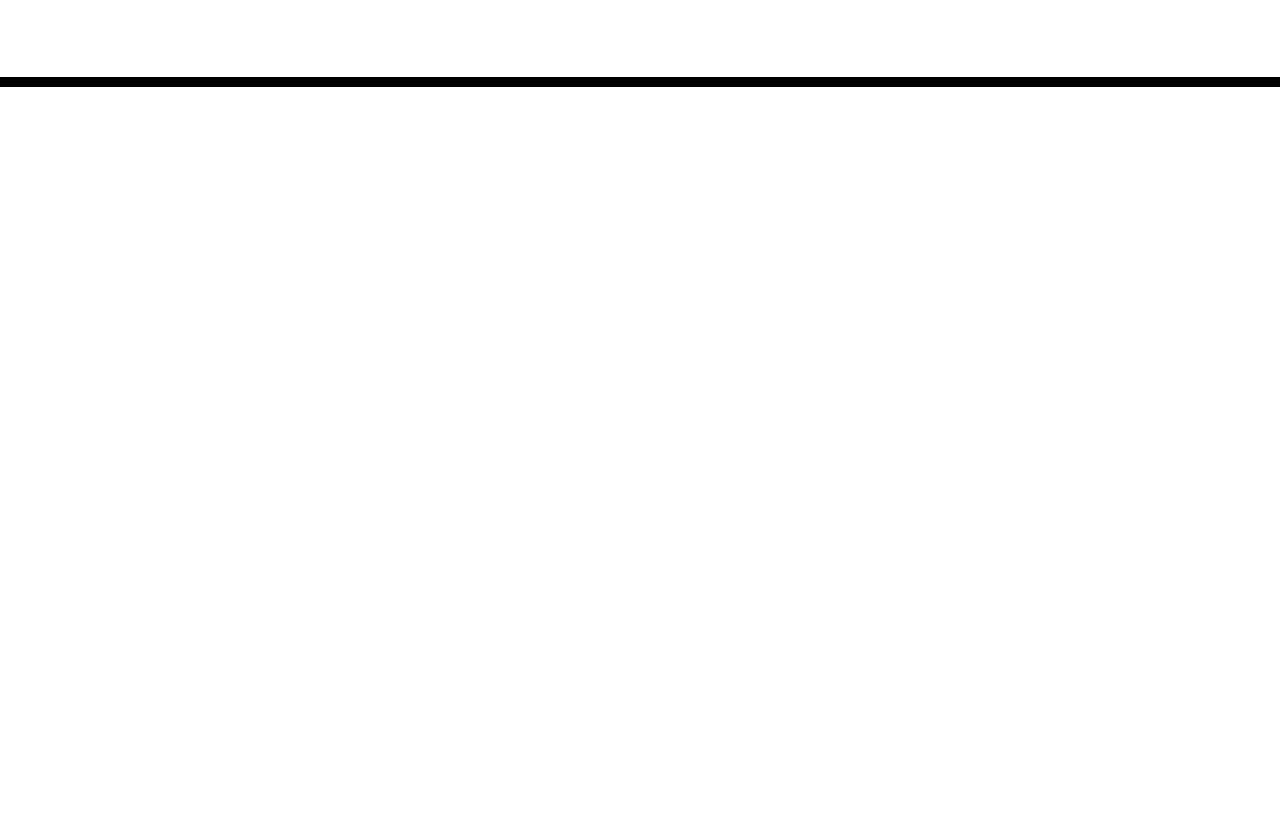
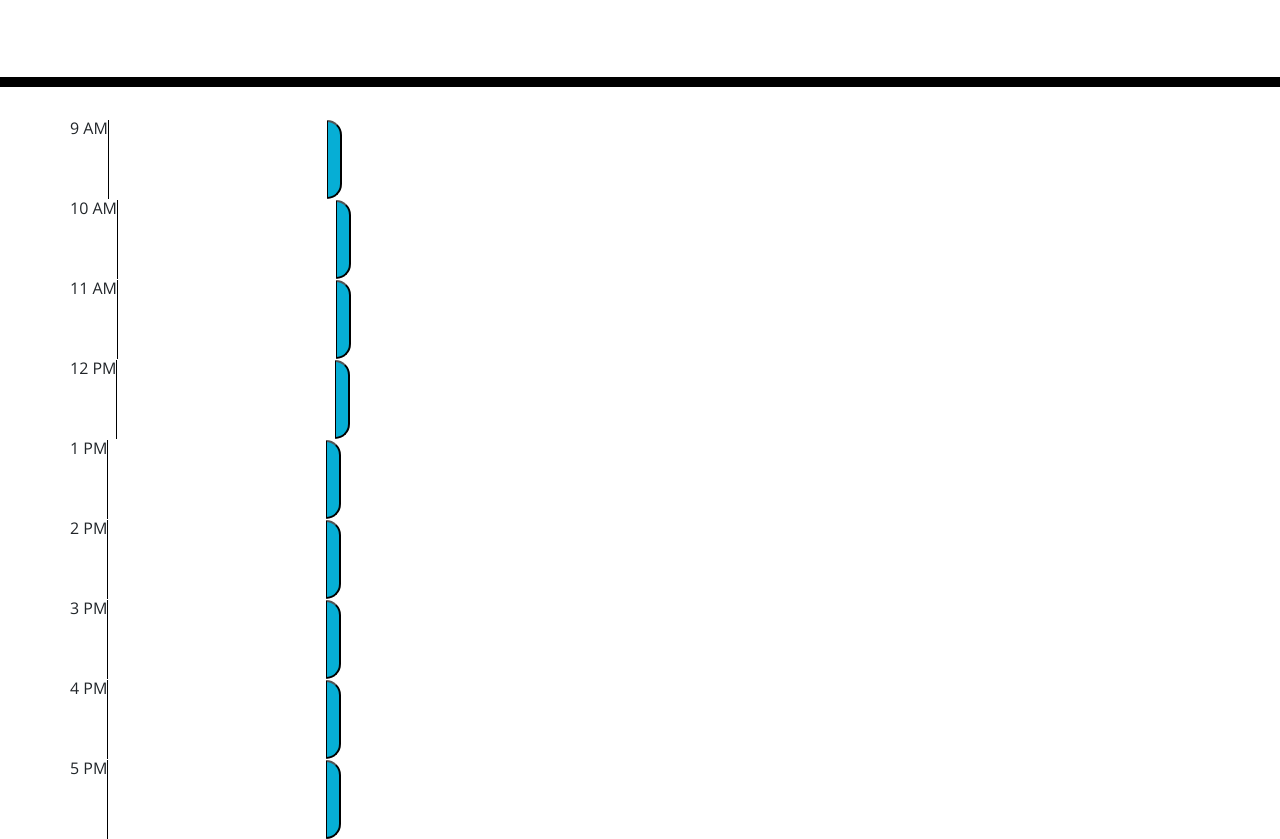
Before and after one commit to TriLea/aDailyPlanner, a plain HTML site: page Develop/index.html in a window 1280 px wide. Shown: the part 181-1020 px from the top of the page. Before the commit the page ends 800 px from the top, so only its background shows below. Drawn offline with nearby package versions, Linux system fonts and the light colour scheme.

Commit message:
just setting up skeleton

```diff
--- a/Develop/index.html
+++ b/Develop/index.html
@@ -30,8 +30,62 @@
     </header>
     <div class="container">
       <!-- Timeblocks go here -->
+      <div class="row">
+        <div class="hours">9 AM</div>
+        <textarea id="9" class="text"></textarea>
+        <button class="saveBtn"></button>
+      </div>
+
+      <div class="row">
+        <div class="hours">10 AM</div>
+        <textarea id="10" class="text"></textarea>
+        <button class="saveBtn"></button>
+      </div>
+
+      <div class="row">
+        <div class="hours">11 AM</div>
+        <textarea id="11" class="text"></textarea>
+        <button class="saveBtn"></button>
+      </div>
+
+      <div class="row">
+        <div class="hours">12 PM</div>
+        <textarea id="12" class="text"></textarea>
+        <button class="saveBtn"></button>
+      </div>
+
+      <div class="row">
+        <div class="hours">1 PM</div>
+        <textarea id="13" class="text"></textarea>
+        <button class="saveBtn"></button>
+      </div>
+
+      <div class="row">
+        <div class="hours">2 PM</div>
+        <textarea id="14" class="text"></textarea>
+        <button class="saveBtn"></button>
+      </div>
+
+      <div class="row">
+        <div class="hours">3 PM</div>
+        <textarea id="15" class="text"></textarea>
+        <button class="saveBtn"></button>
+      </div>
+
+      <div class="row">
+        <div class="hours">4 PM</div>
+        <textarea id="16" class="text"></textarea>
+        <button class="saveBtn"></button>
+      </div>
+
+      <div class="row">
+        <div class="hours">5 PM</div>
+        <textarea id="17" class="text"></textarea>
+        <button class="saveBtn"></button>
+      </div>
     </div>
 
+    <script src="script.js"></script>
     <script src="https://code.jquery.com/jquery-3.4.1.min.js"></script>
     <script src="https://cdnjs.cloudflare.com/ajax/libs/moment.js/2.24.0/moment.min.js"></script>
   </body>
```
Also changed, not shown: Develop/script.js (added).
